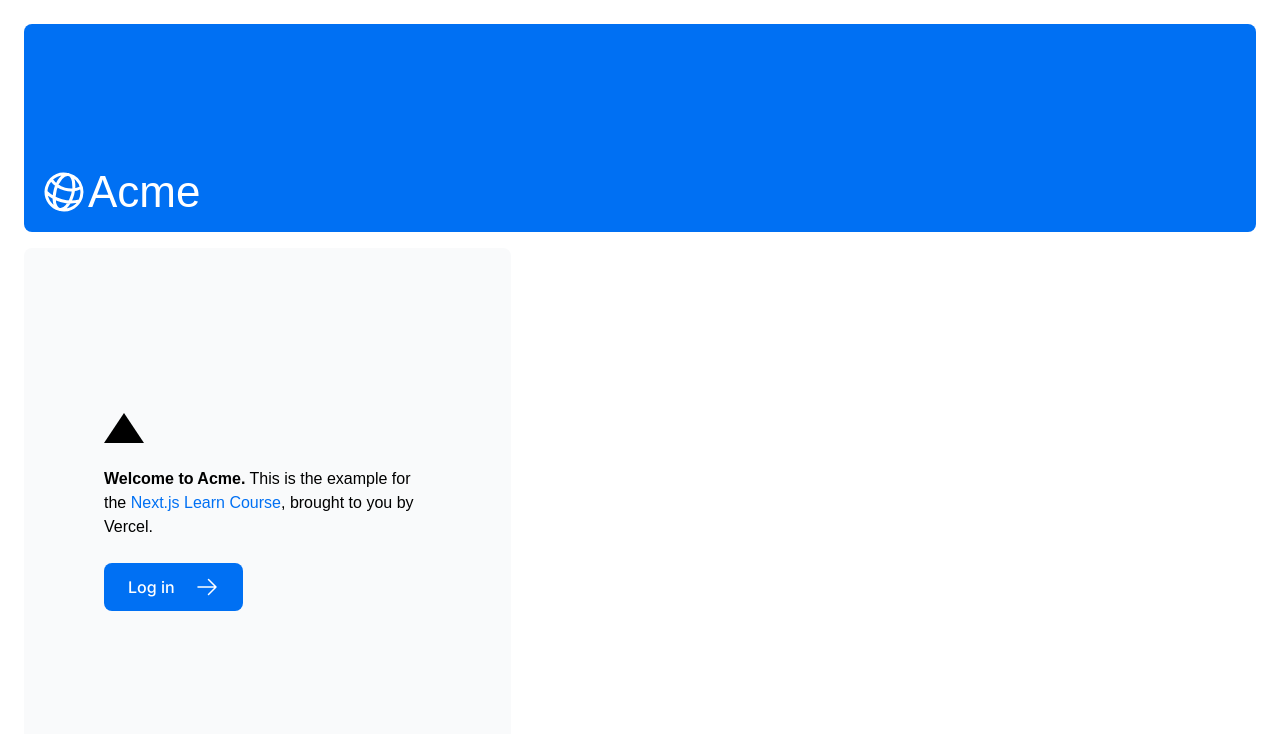
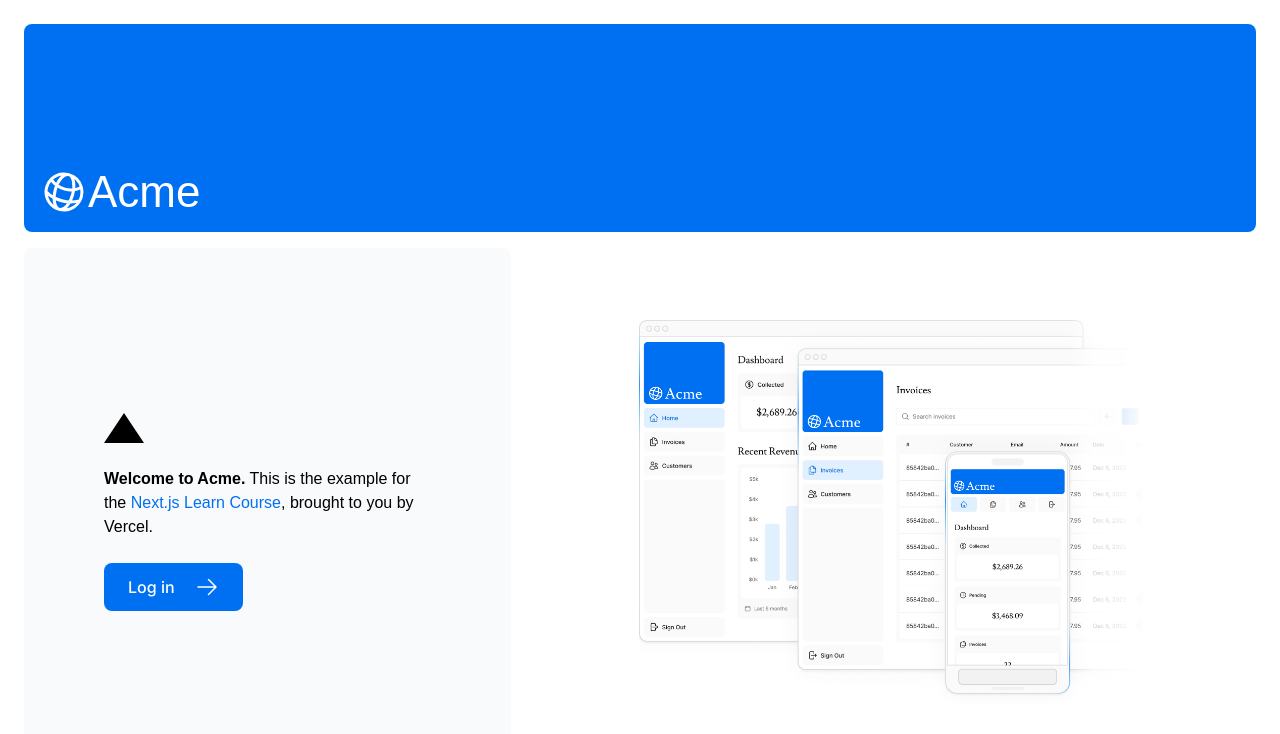
Before and after one commit to frangelico/nextjs-example-starter, a Next.js app in the folder catoff-homework/: page / in a window 1280 px wide. Shown: the top 734 px of the page. Built offline with nearby package versions, Linux system fonts and the light colour scheme; a web font is replaced by a local one.

Commit message:
Use Image component from NextJS for extended features to html img

```diff
--- a/catoff-homework/app/page.tsx
+++ b/catoff-homework/app/page.tsx
@@ -3,6 +3,7 @@
 import Link from 'next/link';
 import styles from '@/app/ui/home.module.css';
 import { lusitana } from './ui/fonts';
+import Image from 'next/image';
 
 export default function Page() {
   return (
@@ -29,6 +30,20 @@
         </div>
         <div className="flex items-center justify-center p-6 md:w-3/5 md:px-28 md:py-12">
           {/* Add Hero Images Here */}
+          <Image
+            src="/hero-desktop.png"
+            width={1000}
+            height={760}
+            className='hidden md:block'
+            alt="Screenshots of the dashboard project showing desktop version"
+          />
+          <Image
+            src="/hero-mobile.png"
+            width={560}
+            height={620}
+            className='block md:hidden'
+            alt="Screenshots of the dashboard project showing mobile version"
+          />
         </div>
       </div>
     </main>
```
